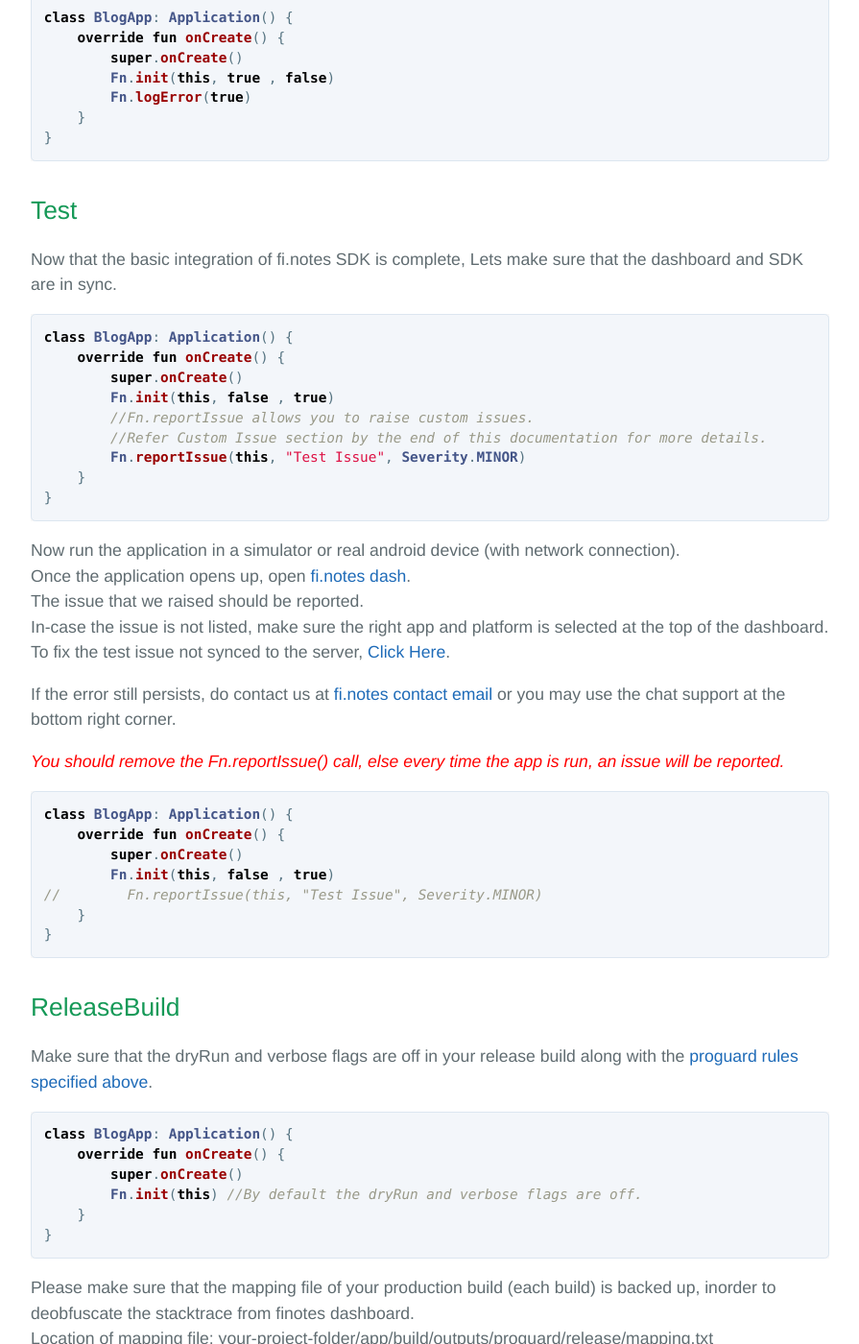
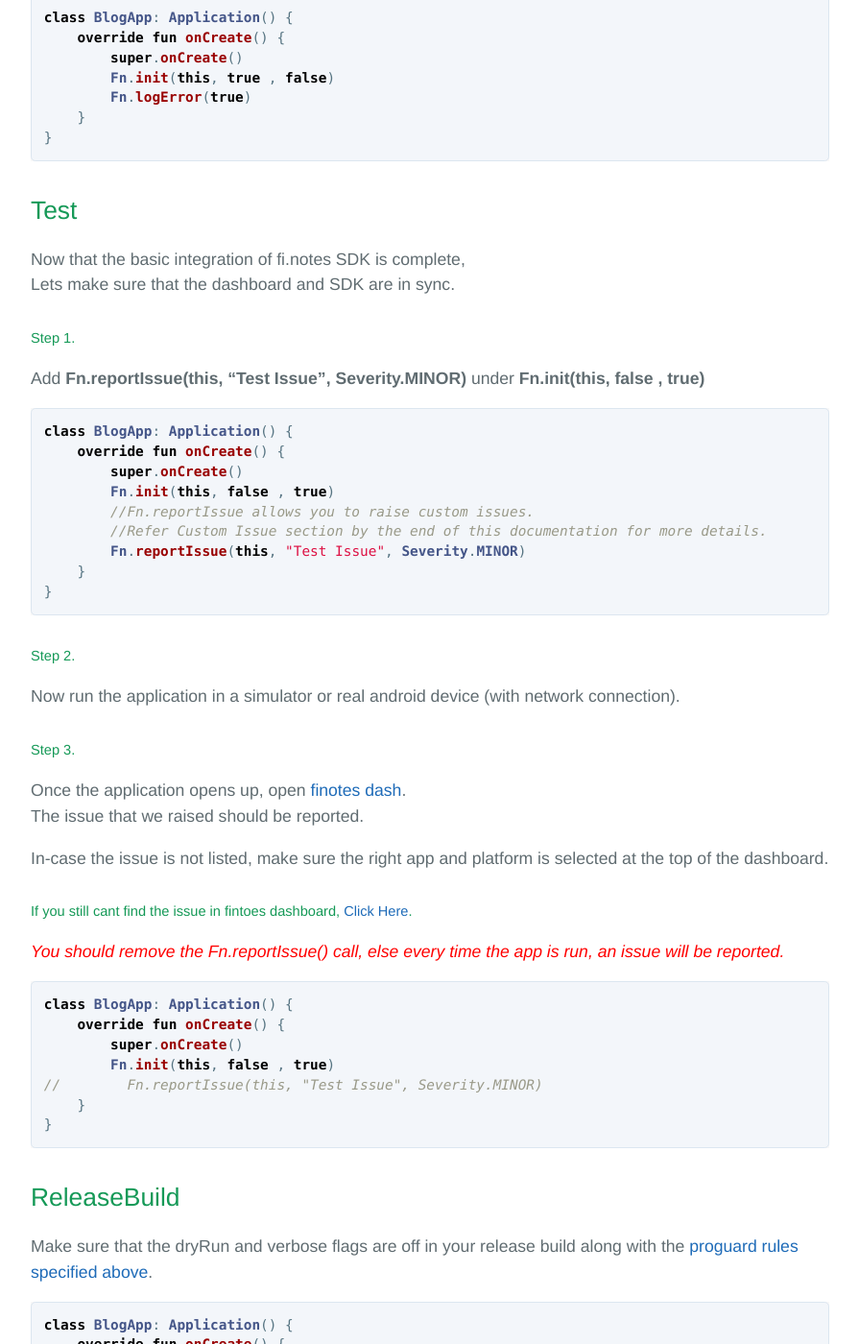
Before and after one commit to finotes/finotes.github.io, a Jekyll site: the page built from _posts/2018-02-09-kotlin-docs.md, in a window 1280 px wide and 1400 px high, scrolled down 2696 px. Shown: the whole window at 96% size, without its empty margins (192-1087 px from the left). Built offline with Jekyll 4.4.1, drawn with Linux system fonts in a browser that asks for light colours; some web fonts are replaced.

Commit message:
Update 2018-02-09-kotlin-docs.md

````diff
--- a/_posts/2018-02-09-kotlin-docs.md
+++ b/_posts/2018-02-09-kotlin-docs.md
@@ -107,6 +107,8 @@ class BlogApp: Application() {
 ## Test
 Now that the basic integration of fi.notes SDK is complete,
 Lets make sure that the dashboard and SDK are in sync.
+##### Step 1.
+Add **Fn.reportIssue(this, "Test Issue", Severity.MINOR)** under **Fn.init(this, false , true)**
 ```kotlin
 class BlogApp: Application() {
     override fun onCreate() {
@@ -118,14 +120,16 @@ class BlogApp: Application() {
     }
 }
 ```
+##### Step 2.
+Now run the application in a simulator or real android device (with network connection).
 
-Now run the application in a simulator or real android device (with network connection).
-Once the application opens up, open [fi.notes dash](https://app.finotes.com/FinotesRS/#/tickets).
+##### Step 3.
+Once the application opens up, open [finotes dash](https://app.finotes.com/#/tickets).
 The issue that we raised should be reported.
+
 In-case the issue is not listed, make sure the right app and platform is selected at the top of the dashboard.
-To fix the test issue not synced to the server, [Click Here](https://finotes.github.io/2018/02/28/test-issue-not-synced-java).
+##### If you still cant find the issue in fintoes dashboard, [Click Here](https://finotes.github.io/2018/02/28/test-issue-not-synced-java).
 
-If the error still persists, do contact us at [fi.notes contact email](mailto:support@finotes.com) or you may use the chat support at the bottom right corner.
 
 <span style="color:red">*You should remove the Fn.reportIssue() call, else every time the app is run, an issue will be reported.*</span>
 
````
